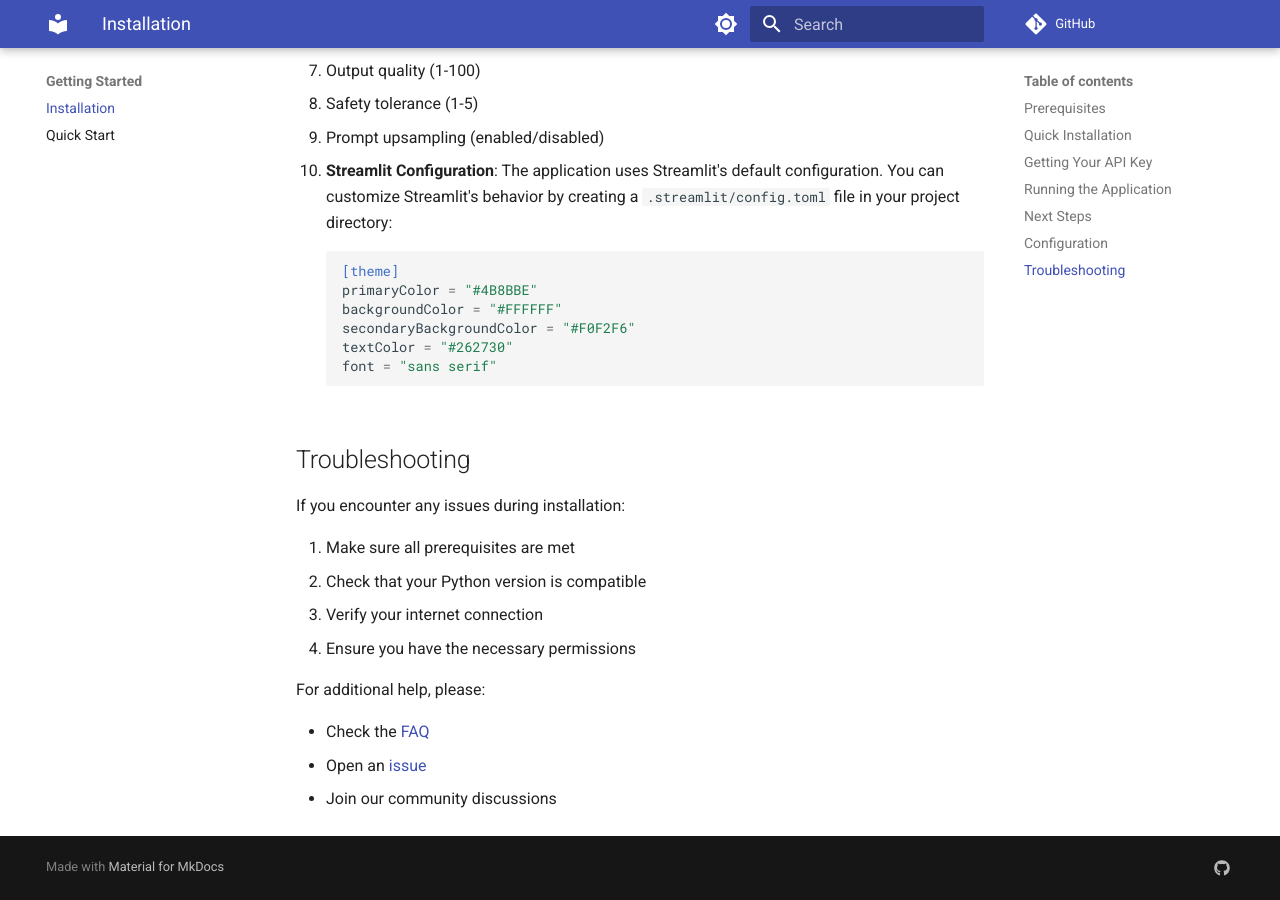
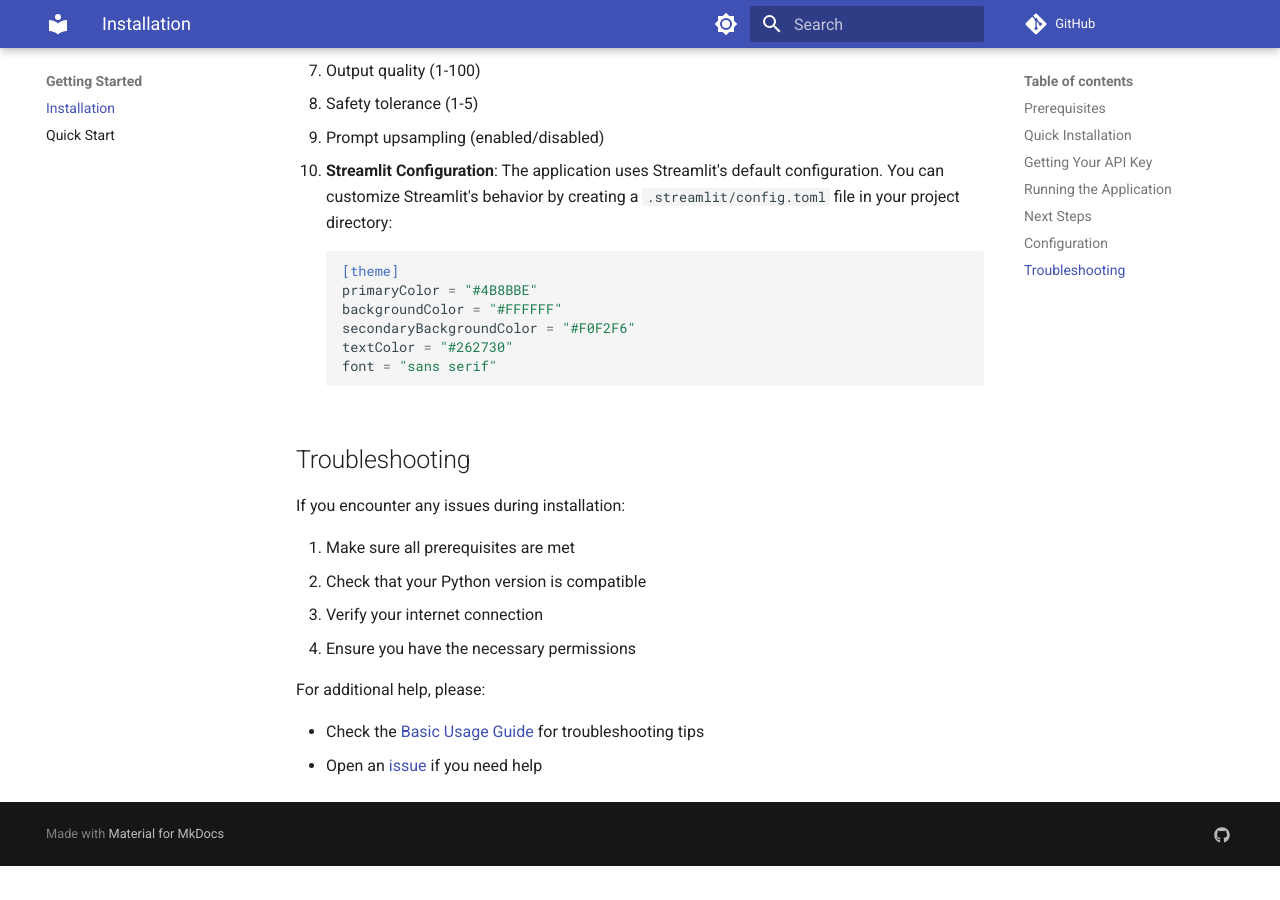
Before and after one commit to JoeBuydemDips/ai-image-gen, an MkDocs documentation site: the page built from docs/getting-started/installation.md, in a window 1280 px wide and 900 px high, scrolled down 1902 px. Built offline with MkDocs 1.6.1 and Material for MkDocs 9.7.7, drawn with Linux system fonts in a browser that asks for light colours; comment, search, counter and statistics services are not loaded; after the commit the page ends 2768 px from its top, so only the background shows below that.

Commit message:
Enhance documentation with new links and updates. Added a badge for documentation, clarified license details, and improved navigation in installation and usage guides. Updated deployment workflow to allow manual triggering and added checks for mkdocs configuration.

```diff
--- a/docs/getting-started/installation.md
+++ b/docs/getting-started/installation.md
@@ -53,7 +53,7 @@ The application will open in your default web browser at `http://localhost:8501`
 ## Next Steps
 
 - Check out the [Quick Start Guide](quickstart.md) to generate your first image
-- Read the [Basic Usage](user-guide/basic-usage.md) guide for detailed instructions
+- Read the [Basic Usage](../user-guide/basic-usage.md) guide for detailed instructions
 
 ## Configuration
 
@@ -98,6 +98,5 @@ If you encounter any issues during installation:
 
 For additional help, please:
 
-- Check the [FAQ](../user-guide/faq.md)
-- Open an [issue](https://github.com/JoeBuydemDips/ai-image-gen/issues)
-- Join our community discussions
+- Check the [Basic Usage Guide](../user-guide/basic-usage.md) for troubleshooting tips
+- Open an [issue](https://github.com/JoeBuydemDips/ai-image-gen/issues) if you need help
```
Also changed, not shown: README.md (+4 -0 lines), docs/index.md (+1 -1 lines), docs/user-guide/basic-usage.md (+6 -6 lines), 1 other file.
